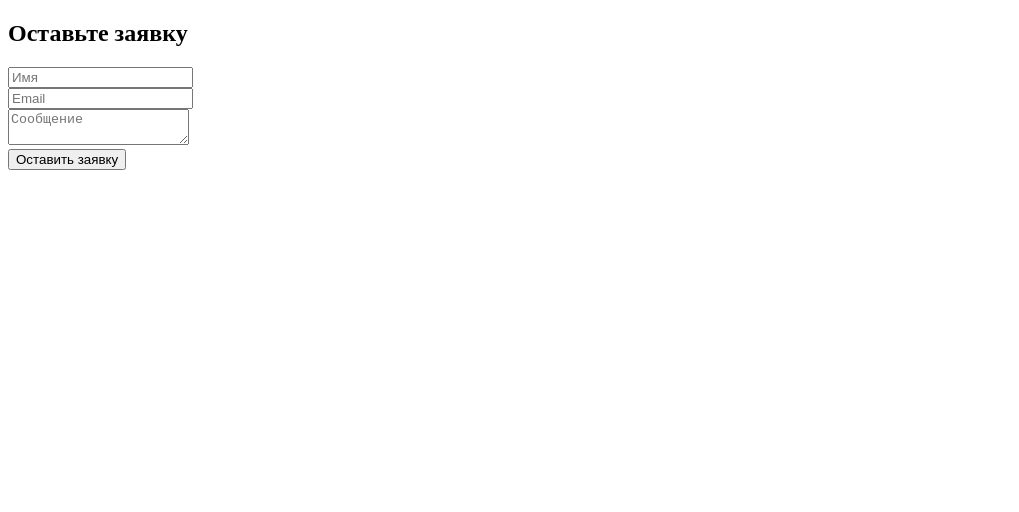
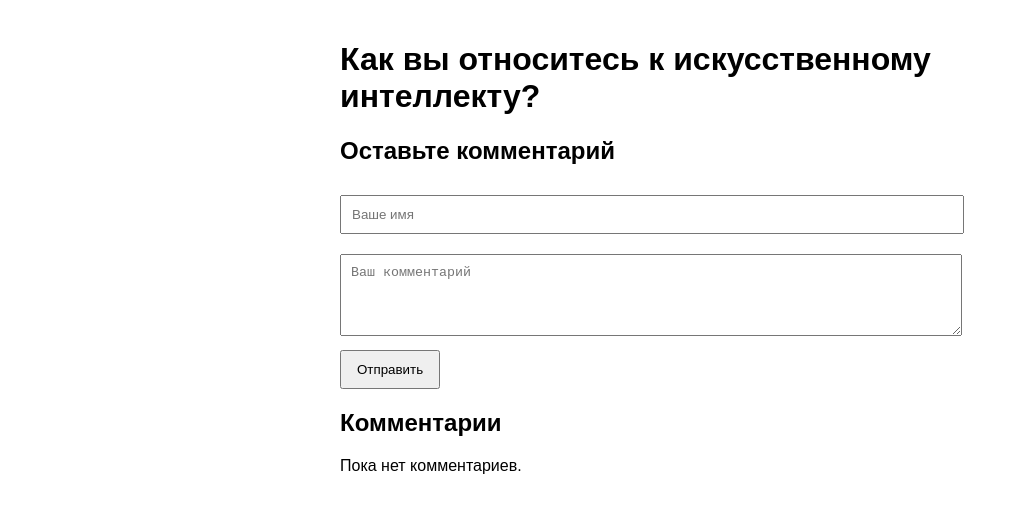
Before and after one commit to ssdnavdn/IUHIHU, a plain HTML site: page index.html in a window 1280 px wide. Shown: the whole page, without its empty margins (0-1019 px from the left). Drawn offline with Linux system fonts and the light colour scheme.

Commit message:
Update index.html

```diff
--- a/index.html
+++ b/index.html
@@ -1,32 +1,60 @@
 <!DOCTYPE html>
-<html>
+<html lang="ru">
 <head>
-  <meta charset="UTF-8">
-  <title>Заявка</title>
-  <script src="https://t.me/OlliotBot/deliverypage"></script>
-  <script src="script.js" defer></script>
+  <meta charset="UTF-8" />
+  <title>Сайт с комментариями</title>
+  <script src="https://t.me/ithubhelperbot/comments"></script>
+  <style>
+    body { font-family: Arial, sans-serif; max-width: 600px; margin: auto; padding: 20px; }
+    textarea, input[type="text"] { width: 100%; padding: 10px; margin: 10px 0; }
+    .comment { border: 1px solid #ccc; padding: 10px; margin-bottom: 10px; }
+    .comment .name { font-weight: bold; }
+    button { padding: 10px 15px; }
+  </style>
 </head>
 <body>
-  <h2>Оставьте заявку</h2>
-  <input type="text" id="name" placeholder="Имя"><br>
-  <input type="email" id="email" placeholder="Email"><br>
-  <textarea id="message" placeholder="Сообщение"></textarea><br>
-  <button onclick="sendData()">Оставить заявку</button>
-   <script>
-  function sendData() {
-    const name = document.getElementById("name").value;
-    const email = document.getElementById("email").value;
-    const message = document.getElementById("message").value;
+  <h1>Как вы относитесь к искусственному интеллекту?</h1>
 
-    const data = {
-        name,
-        email,
-        message
-    };
+  <h2>Оставьте комментарий</h2>
+  <input type="text" id="name" placeholder="Ваше имя" />
+  <textarea id="message" rows="4" placeholder="Ваш комментарий"></textarea>
+  <button onclick="addComment()">Отправить</button>
 
-    Telegram.WebApp.sendData(JSON.stringify(data));
-    Telegram.WebApp.close();
-}
-</script>
+  <h2>Комментарии</h2>
+  <div id="comments"></div>
+
+  <script>
+    function loadComments() {
+      const comments = JSON.parse(localStorage.getItem('comments') || '[]');
+      const commentBox = document.getElementById('comments');
+      commentBox.innerHTML = '';
+      if (comments.length === 0) {
+        commentBox.innerHTML = '<p>Пока нет комментариев.</p>';
+      } else {
+        comments.forEach(comment => {
+          const div = document.createElement('div');
+          div.className = 'comment';
+          div.innerHTML = `<div class="name">${comment.name}</div><div>${comment.text}</div>`;
+          commentBox.appendChild(div);
+        });
+      }
+    }
+
+    function addComment() {
+      const name = document.getElementById('name').value.trim();
+      const text = document.getElementById('message').value.trim();
+      if (!name || !text) return alert('Введите имя и комментарий!');
+      const comment = { name, text };
+      const comments = JSON.parse(localStorage.getItem('comments') || '[]');
+      comments.push(comment);
+      localStorage.setItem('comments', JSON.stringify(comments));
+      document.getElementById('name').value = '';
+      document.getElementById('message').value = '';
+      loadComments();
+    }
+
+    // Загружаем комментарии при открытии страницы
+    window.onload = loadComments;
+  </script>
 </body>
 </html>
```
